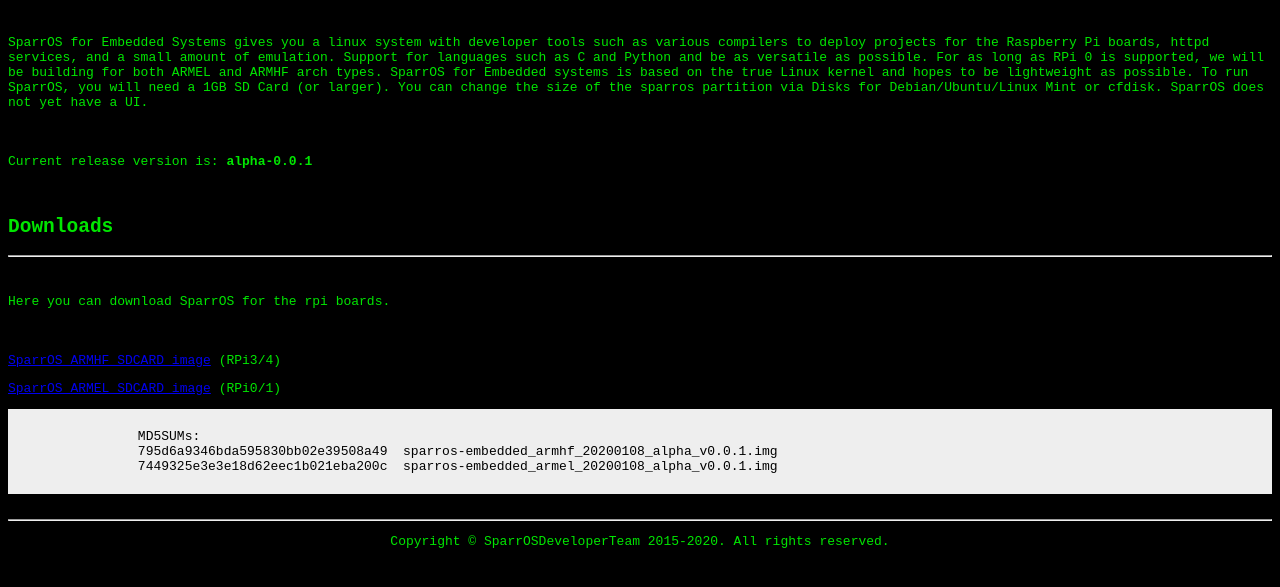
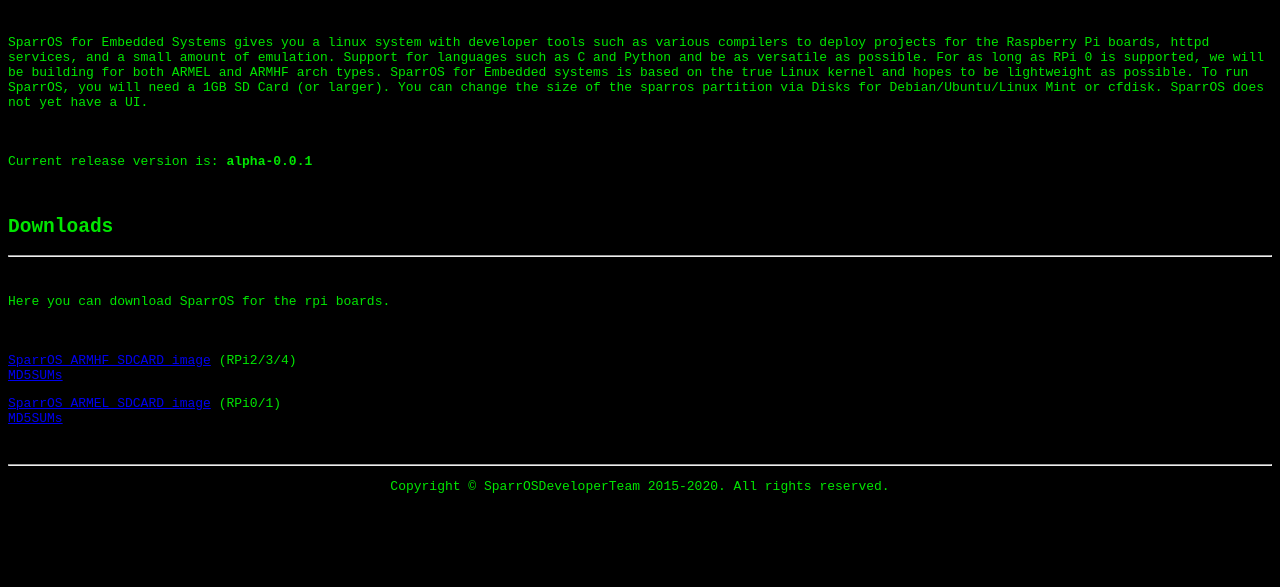
Before and after one commit to SparrOSDeveloperTeam/SparrOS-Pi, a plain HTML site: page index.html in a window 1280 px wide. Shown: the part 123-710 px from the top of the page. Drawn offline with Linux system fonts and the light colour scheme.

Commit message:
Update to SparrOS Embedded Alpha V0.0.2

```diff
--- a/index.html
+++ b/index.html
@@ -43,16 +43,13 @@
             </p>
             <br />
             <p>
-                <a href="https://github.com/SparrOSDeveloperTeam/sparros-pi/releases/download/v0.0.1-alpha/sparros-embedded_armhf_20200108_alpha_v0.0.1.img.xz">SparrOS ARMHF SDCARD image</a> (RPi3/4)
+                <a href="https://github.com/SparrOSDeveloperTeam/sparros-pi/releases/download/v0.0.2-alpha/sparros-embedded_armhf_20200224_alpha_v0.0.2.img.xz">SparrOS ARMHF SDCARD image</a> (RPi2/3/4)<br/>
+                <a href="https://github.com/SparrOSDeveloperTeam/sparros-pi/releases/download/v0.0.2-alpha/sparros-embedded_armhf_20200224_alpha_v0.0.2.img.md5">MD5SUMs</a>
             </p>
             <p>
-                <a href="https://github.com/SparrOSDeveloperTeam/sparros-pi/releases/download/v0.0.1-alpha/sparros-embedded_armel_20200108_alpha_v0.0.1.img.xz">SparrOS ARMEL SDCARD image</a> (RPi0/1)
+                <a href="https://github.com/SparrOSDeveloperTeam/sparros-pi/releases/download/v0.0.2-alpha/sparros-embedded_armel_20200224_alpha_v0.0.2.img.xz">SparrOS ARMEL SDCARD image</a> (RPi0/1)<br/>
+                <a href="https://github.com/SparrOSDeveloperTeam/sparros-pi/releases/download/v0.0.2-alpha/sparros-embedded_armel_20200224_alpha_v0.0.2.img.md5">MD5SUMs</a>
             </p>
-            <code>
-                MD5SUMs:
-                795d6a9346bda595830bb02e39508a49  sparros-embedded_armhf_20200108_alpha_v0.0.1.img
-                7449325e3e3e18d62eec1b021eba200c  sparros-embedded_armel_20200108_alpha_v0.0.1.img
-            </code>
             <br />
             <hr />
             <center>
```
